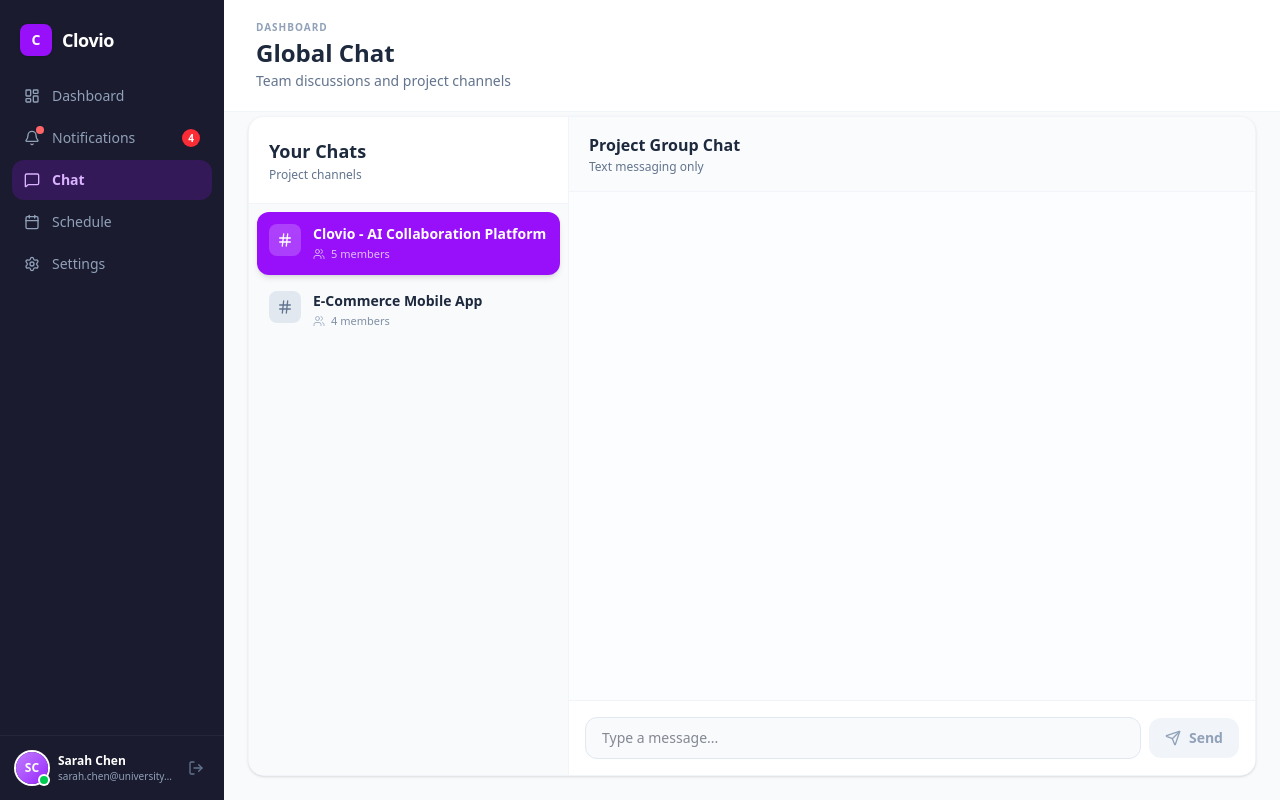
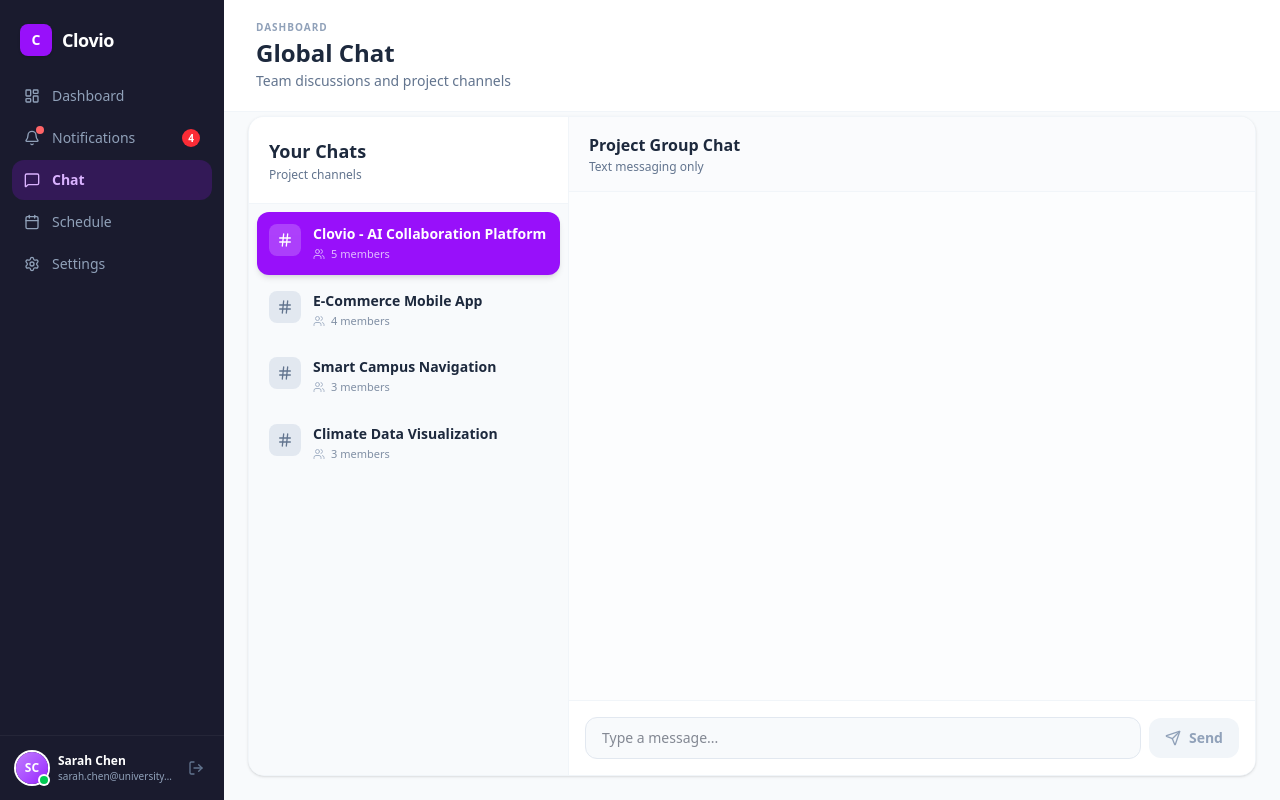
Before and after one commit to SDGP-Clovio/clovio-platform, a React (Vite) app in the folder frontend/: page /dashboard in a window 1280 px wide. Both pictures are taken after a click on the button "Chat". Shown: the part 20-820 px from the top of the page. Built offline with nearby package versions, Linux system fonts and the light colour scheme.

Commit message:
Update globatchatview to show chat for all projects

```diff
--- a/frontend/src/components/Chat/GlobalChatView.tsx
+++ b/frontend/src/components/Chat/GlobalChatView.tsx
@@ -4,10 +4,10 @@ import ProjectChatBox from './ProjectChatBox';
 import { MessageSquareOff, Hash, Users } from 'lucide-react';
 
 export default function GlobalChatView() {
-    const { projects, getProjectChat } = useApp();
+    const { projects } = useApp();
 
     // Filter projects that actually have initialize chats
-    const activeProjects = projects.filter(p => getProjectChat(p.id));
+    const activeProjects = projects;
     const [selectedProjectId, setSelectedProjectId] = useState<string | null>(activeProjects.length > 0 ? activeProjects[0].id : null);
 
     return (
```
